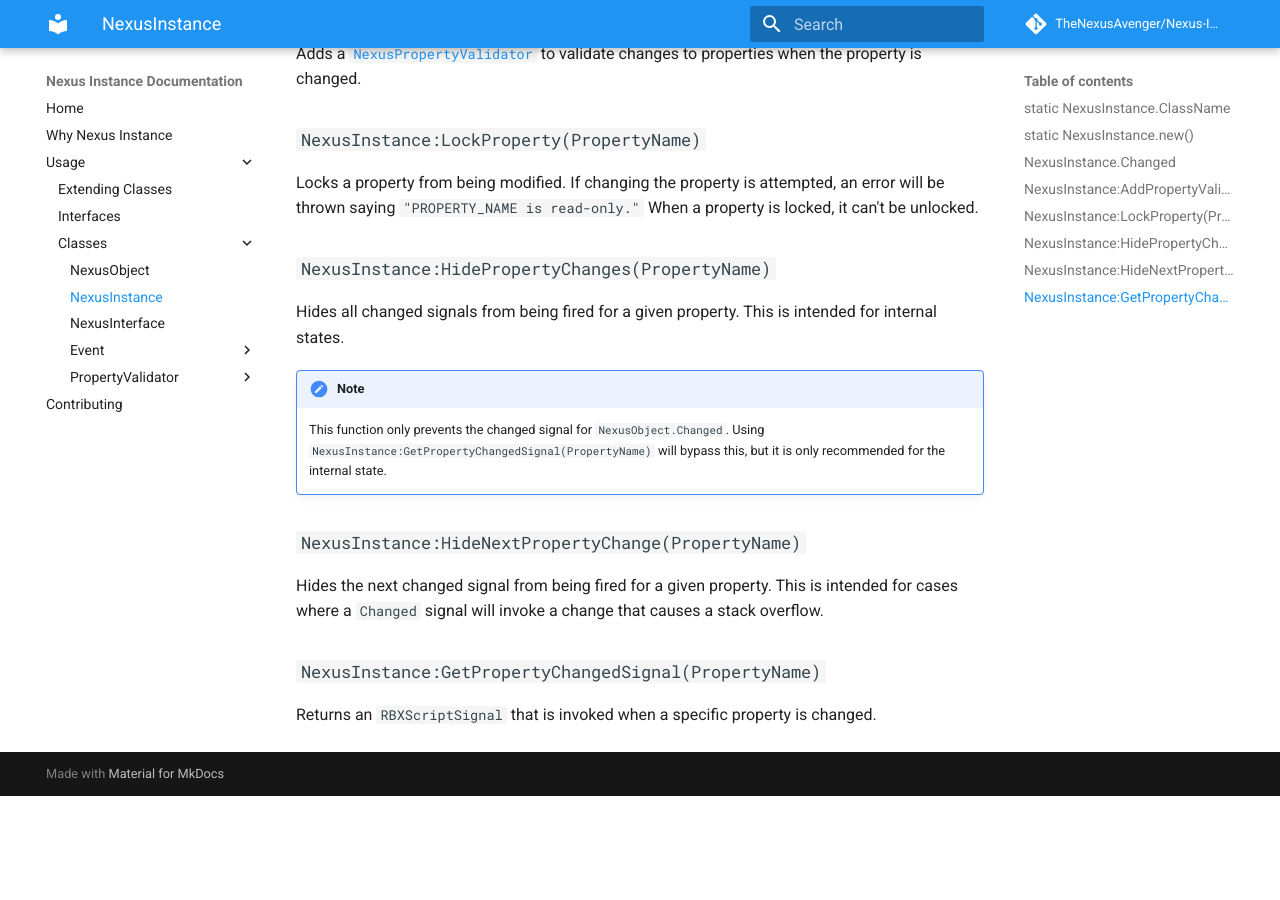
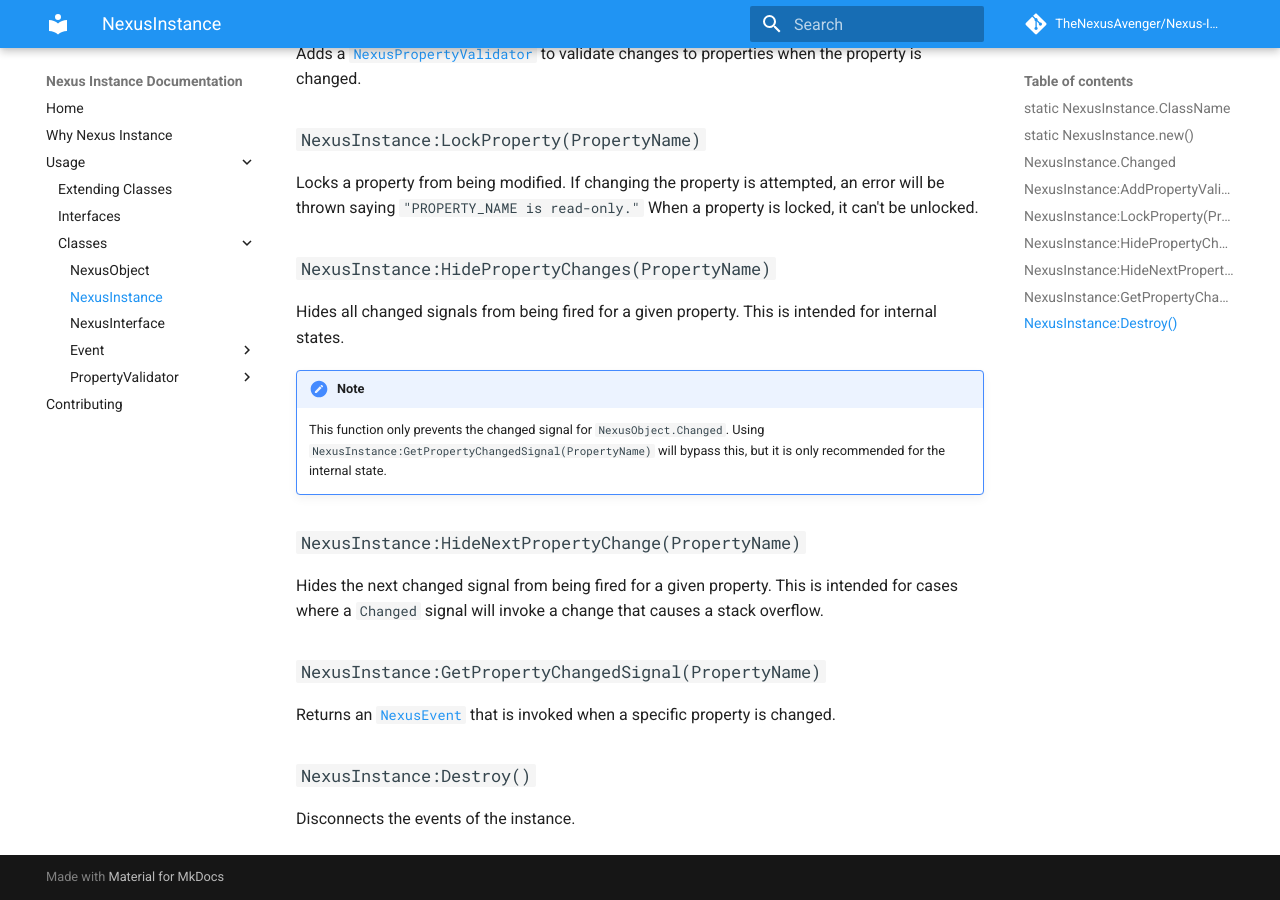
Before and after one commit to TheNexusAvenger/Nexus-Instance, an MkDocs documentation site: the page built from docs/getting-started/classes/nexusinstance.md, in a window 1280 px wide and 900 px high, scrolled down 723 px. Built offline with MkDocs 1.6.1 and Material for MkDocs 9.7.7, drawn with Linux system fonts in a browser that asks for light colours; comment, search, counter and statistics services are not loaded; before the commit the page ends 1519 px from its top, so only the background shows below that.

Commit message:
Added Destroy function.

```diff
--- a/docs/getting-started/classes/nexusinstance.md
+++ b/docs/getting-started/classes/nexusinstance.md
@@ -46,5 +46,8 @@
 signal will invoke a change that causes a stack overflow.
 
 ### `NexusInstance:GetPropertyChangedSignal(PropertyName)`
-Returns an `RBXScriptSignal` that is invoked when a specific
-property is changed.
+Returns an [`NexusEvent`](event/nexusevent.md) that is invoked
+when a specific property is changed.
+
+### `NexusInstance:Destroy()`
+Disconnects the events of the instance.
```
Also changed, not shown: 2 other files.
